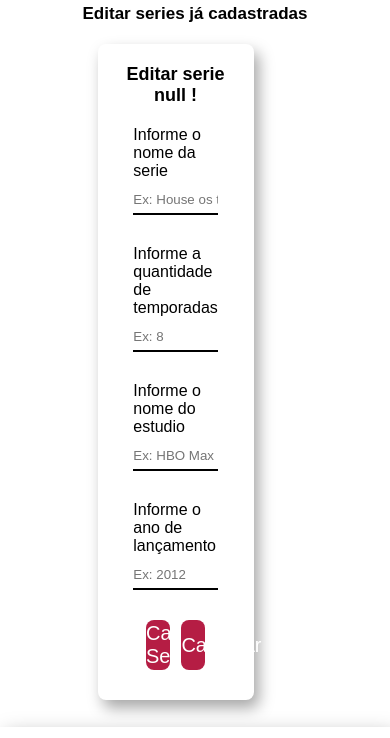
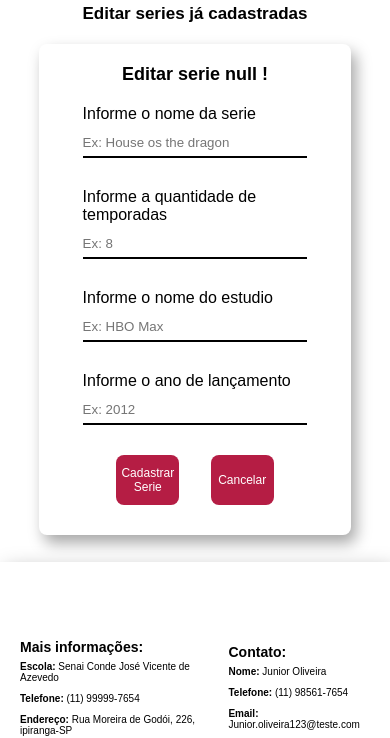
Before and after one commit to juninho-Oliveira/SeriesProject-JsonServer, a website: page Editar/editar.html in a window 390 px wide. Shown: the part 115-853 px from the top of the page. Drawn offline with nearby package versions, Linux system fonts and the light colour scheme.

Commit message:
deixando responsivo o editar

```diff
--- a/Editar/editar.css
+++ b/Editar/editar.css
@@ -21,3 +21,29 @@ main section {
     cursor: pointer;
     font-size: 20px;
 }
+
+
+@media (max-width:970px) {
+
+
+    main h2 {
+        font-size: 17px;
+    }
+
+    #main>h2 {
+        text-align: center;
+        margin-top: 10%;
+    }
+
+    main section {
+        width: 100%;
+        display: flex;
+        flex-direction: column;
+        align-items: center;
+        justify-content: center;
+    }
+
+    .main-flex__button>button {
+        font-size: 12px;
+    }
+}
```
